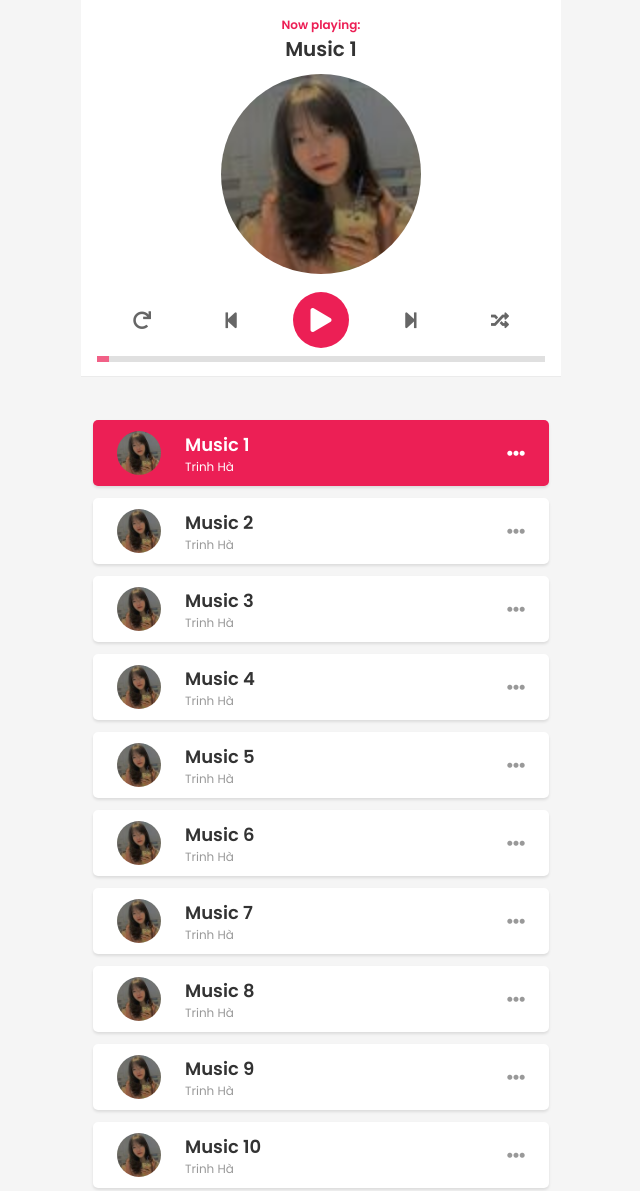
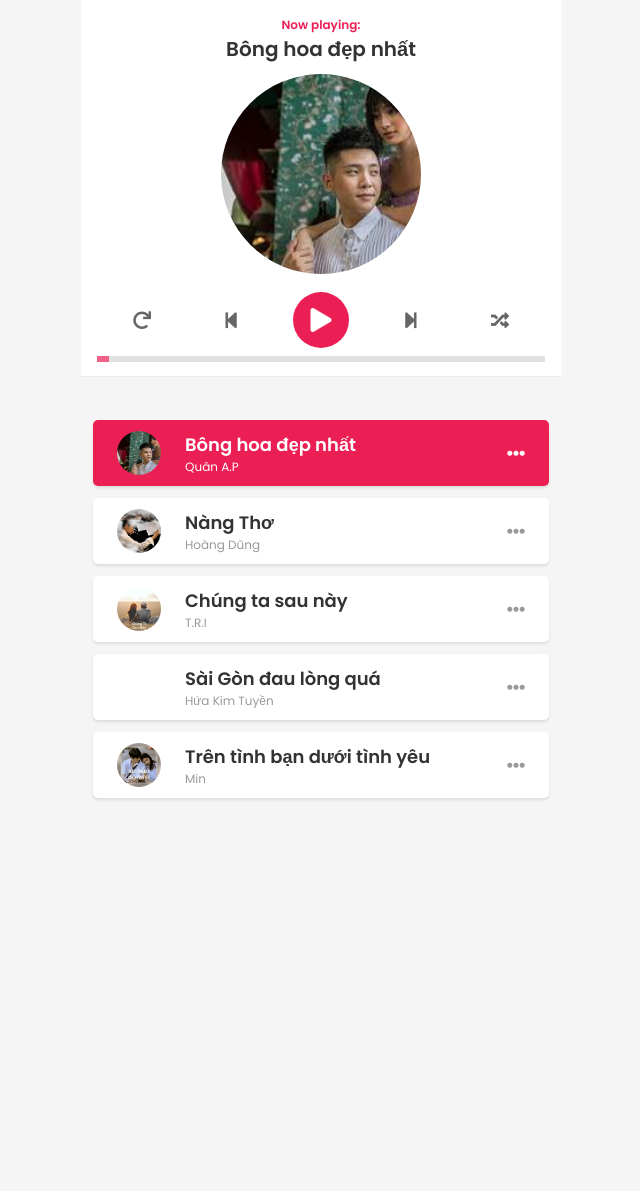
Before and after one commit to NguyenHuy03102003/Music, a plain HTML site: page index.html in a window 1280 px wide. Shown: the top 1191 px of the page, without its empty margins (319-959 px from the left). After the commit the page ends 822 px from the top, so only its background shows below. Drawn offline with Linux system fonts and the light colour scheme.

Commit message:
Update index.html
chỉnh sủa hoàn chỉnh

```diff
--- a/index.html
+++ b/index.html
@@ -84,69 +84,6 @@
 
 
       songs: [
-      {
-        name:'Music 1',
-        singer: 'Trinh Hà',
-        path:'./asset/songs/nhac-1.mp3',
-        image:'./asset/img/Tring-Ha.jpg'
-      },
-      {
-        name:'Music 2',
-        singer: 'Trinh Hà',
-        path:'./asset/songs/nhac-2.mp3',
-        image:'./asset/img/Tring-Ha.jpg'
-      },
-      {
-        name:'Music 3',
-        singer: 'Trinh Hà',
-        path:'./asset/songs/nhac-3.mp3',
-        image:'./asset/img/Tring-Ha.jpg'
-      },
-      {
-        name:'Music 4',
-        singer: 'Trinh Hà',
-        path:'./asset/songs/nhac-4.mp3',
-        image:'./asset/img/Tring-Ha.jpg'
-      },
-      {
-        name:'Music 5',
-        singer: 'Trinh Hà',
-        path:'./asset/songs/nhac-5.mp3',
-        image:'./asset/img/Tring-Ha.jpg'
-      },
-      {
-        name:'Music 6',
-        singer: 'Trinh Hà',
-        path:'./asset/songs/nhac-6.mp3',
-        image:'./asset/img/Tring-Ha.jpg'
-      },
-      {
-        name:'Music 7',
-        singer: 'Trinh Hà',
-        path:'./asset/songs/nhac-7.mp3',
-        image:'./asset/img/Tring-Ha.jpg'
-      },
-      {
-        name:'Music 8',
-        singer: 'Trinh Hà',
-        path:'./asset/songs/nhac-8.mp3',
-        image:'./asset/img/Tring-Ha.jpg'
-      },
-      {
-        name:'Music 9',
-        singer: 'Trinh Hà',
-        path:'asset/songs/nhac-9.mp3',
-        image:'./asset/img/Tring-Ha.jpg'
-      },
-      {
-        name:'Music 10',
-        singer: 'Trinh Hà',
-        path:'./asset/songs/nhac-10.mp3',
-        image:'./asset/img/Tring-Ha.jpg'
-      },
-
-
-
       {
         name:'Bông hoa đẹp nhất',
         singer: 'Quân A.P',
```
